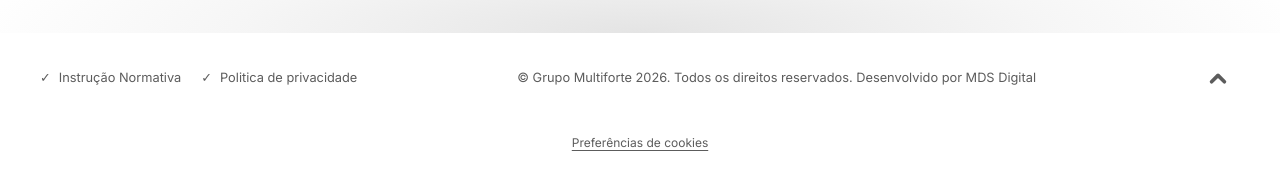
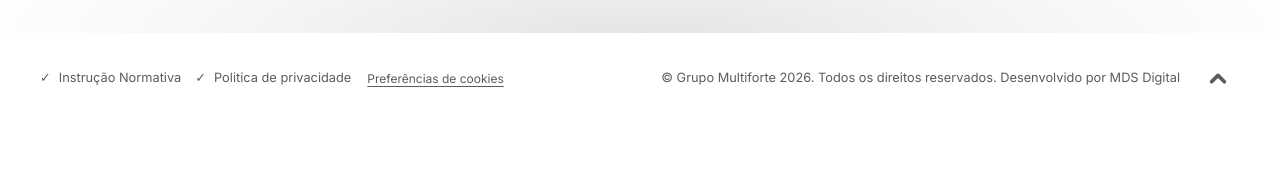
Before and after one commit to mdsdigitalservice/multiforte, an Astro site: page / in a window 1280 px wide. Shown: the part 6409-6593 px from the top of the page. After the commit the page ends 6534 px from the top, so only its background shows below. Built offline with nearby package versions, Linux system fonts and the light colour scheme; Astro itself is replaced by a stand-in of ours.

Commit message:
Align desktop footer legal links, cookie preferences and copyright in one row

```diff
--- a/src/components/Footer.astro
+++ b/src/components/Footer.astro
@@ -61,8 +61,11 @@ const socials = data.footer.socials.filter(social => social.label !== 'Localiza
     .footer-socials { grid-column:auto; flex-wrap:nowrap; gap:8px; }
     .footer-phones { flex-wrap:nowrap; gap:16px; font-size:.95rem; }
     .footer-phones a { white-space:nowrap; }
-    .footer-legal { flex-wrap:nowrap; }
-    .footer-copyright { white-space:nowrap; }
+    .footer-bottom { grid-template-columns:max-content max-content minmax(0,1fr) 44px; column-gap:16px; row-gap:0; }
+    .footer-legal { grid-area:1/1; flex-wrap:nowrap; gap:14px; }
+    .footer-cookie-settings { grid-area:1/2; justify-self:start; padding:8px 0; white-space:nowrap; }
+    .footer-copyright { grid-area:1/3; text-align:right; white-space:normal; text-wrap:balance; }
+    .footer-top { grid-area:1/4; }
   }
   @media(max-width:767px) {
     .site-footer { padding-top:24px; background:#0e1117; color:#b6bfcc; }
```
